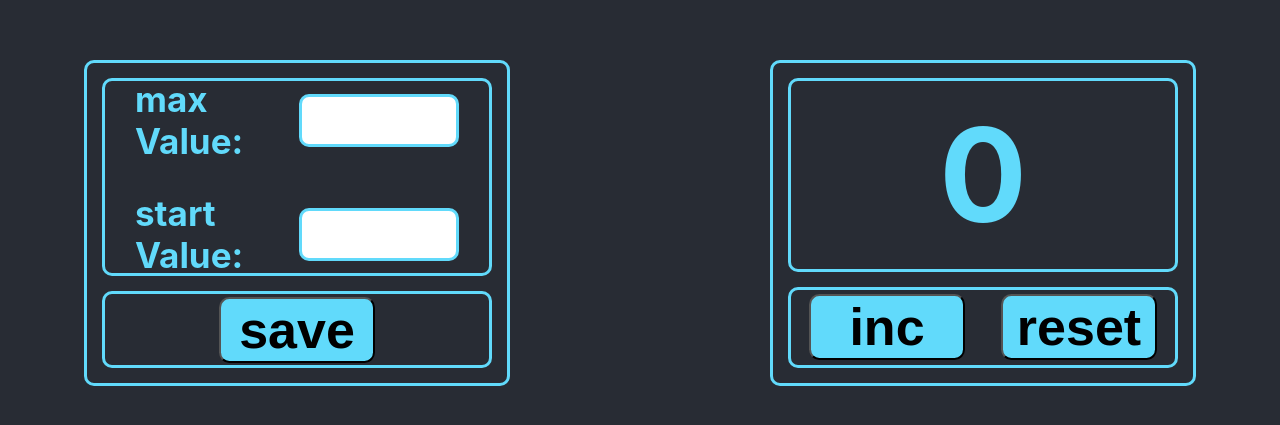
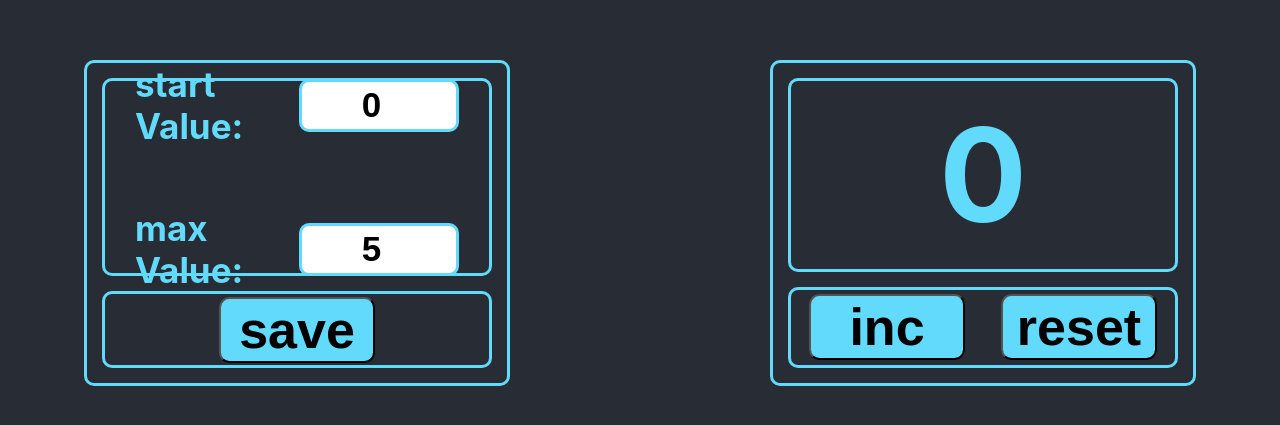
Before and after one commit to regggulus/Counter_React_TS, a React (Create React App) app: page / in a window 1280 px wide. Shown: the part 177-602 px from the top of the page. Built offline with nearby package versions, Linux system fonts and the light colour scheme; the HTML template or start-up script is replaced by a standard one.

Commit message:
props and function

```diff
--- a/src/App.tsx
+++ b/src/App.tsx
@@ -7,20 +7,45 @@ import {SettingsBlock} from "./components/settings_block/SettingsBlock";
 import {GeneralButton} from "./components/superButtons/GeneralButton";
 
 
+export type SettingsType = {
+    title: string
+    value: number
+}
+export type InputValueType = {
+    settingsMax: SettingsType
+    settingsMin: SettingsType
+}
 function App() {
-    const minValue = 0
-    const maxValue = 5
-    const [counter, setCounter] = useState<number>(minValue)
+    //state_1
+    const [inputValue, setInputValue] = useState<InputValueType>(
+        {
+            settingsMax: {
+                title: 'max Value:', value: 5
+            },
+            settingsMin: {
+                title: 'start Value:', value: 0
+            }
+        })
+    //state_2
+    const [counter, setCounter] = useState<number>(inputValue.settingsMin.value)
+
+    const changeMaxValue = (value: number) => {
+        setInputValue({...inputValue, settingsMax: {...inputValue.settingsMax, value} })
+    }
+    const changeMinValue = (value: number) => {
+        setInputValue({...inputValue, settingsMin: {...inputValue.settingsMin, value}})
+    }
     const increase = () => {
-        counter < maxValue && setCounter(counter + 1)
+        counter < inputValue.settingsMax.value && setCounter(counter + 1)
     }
     const reset = () => {
         setCounter(0)
     }
-    const styleForCounter = counter < maxValue ? style.valueBox : `${style.valueBox} ${style.valueBox_maxValue}`
+    const styleForCounter = counter < inputValue.settingsMax.value ? style.valueBox : `${style.valueBox} ${style.valueBox_maxValue}`
     return (
         <div className="App">
-            <SettingsBlock increase={increase} counter={counter} maxValue={maxValue}/>
+            <SettingsBlock increase={increase} counter={counter} settings={inputValue} changeMaxValue={changeMaxValue} changeMinValue={changeMinValue}
+            />
 
             <div className={style.Main_Box}>
                 <Counter counter={counter} style={styleForCounter}/>
@@ -28,7 +53,7 @@ function App() {
                 <div className={buttonStyle.SupperButtons_Box}>
                     <GeneralButton title={'inc'}
                                    callback={increase}
-                                   disabled={counter >= maxValue}/>
+                                   disabled={counter >= inputValue.settingsMax.value}/>
                     <GeneralButton title={'reset'}
                                    callback={reset}
                     />
--- a/src/components/CommonCounterStyles.module.css
+++ b/src/components/CommonCounterStyles.module.css
@@ -13,6 +13,7 @@
 /*p_counter*/
 .valueBox {
     display: flex;
+    flex-direction: column;
     align-items: center;
     justify-content: center;
     color: #61dafb;
--- a/src/components/settings_block/inputValueSettings/InputValueSettingsBlock.module.css
+++ b/src/components/inputValueSettings/InputValueSettingsBlock.module.css
@@ -1,8 +1,9 @@
 .inputGeneralBlock {
     display: flex;
-    justify-content: center;
+    justify-content: space-between;
     align-items: center;
     margin: 30px;
+    /*background-color: #61dafb;*/
 }
 .title{
     font-size: 35px;
--- /dev/null
+++ b/src/components/inputValueSettings/InputValueSettingsBlock.tsx
@@ -0,0 +1,20 @@
+import React from "react";
+import inputStyle from './InputValueSettingsBlock.module.css'
+import {SettingsType} from "../../App";
+import {getValue} from "@testing-library/user-event/dist/utils";
+
+
+export type InputValueSettingsBlock = {
+    settings: SettingsType
+    getValue: (value: number)=> void
+}
+
+export function InputValueSettingsBlock(props: InputValueSettingsBlock) {
+
+                return (
+                    <div className={inputStyle.inputGeneralBlock}>
+                        <div className={inputStyle.title}>{props.settings.title}</div>
+                        <input onChange={(e) => {props.getValue(+e.currentTarget.value)}} className={inputStyle.inputSetting}  value={props.settings.value} type={"number"}/>
+                    </div>
+    )
+}
--- a/src/components/settings_block/SettingsBlock.tsx
+++ b/src/components/settings_block/SettingsBlock.tsx
@@ -1,15 +1,16 @@
 import React from "react";
-import s from './SettingsBlock.module.css'
 import settingStyle from '.././CommonCounterStyles.module.css'
 import buttonStyle from '../superButtons/GeneralButton.module.css'
-import {InputValueSettingsBlock} from "./inputValueSettings/InputValueSettingsBlock";
+import {InputValueSettingsBlock} from "../inputValueSettings/InputValueSettingsBlock";
 import {GeneralButton} from "../superButtons/GeneralButton";
+import {InputValueType} from "../../App";
 
 export type SettingsBlockPropsType = {
-    // title: string
     increase: () => void
     counter: number
-    maxValue: number
+    settings: InputValueType
+    changeMaxValue: (value: number)=>void
+    changeMinValue: (value: number)=>void
 }
 
 export function SettingsBlock(props: SettingsBlockPropsType) {
@@ -18,10 +19,11 @@ export function SettingsBlock(props: SettingsBlockPropsType) {
     return (
         <div className={settingStyle.Main_Box}>
             <div className={settingStyle.valueBox}>
-                <InputValueSettingsBlock/>
+                <InputValueSettingsBlock settings={props.settings.settingsMin} getValue={props.changeMinValue}/>
+                <InputValueSettingsBlock settings={props.settings.settingsMax} getValue={props.changeMaxValue}/>
             </div>
             <div className={buttonStyle.SupperButtons_Box}>
-                <GeneralButton title={'save'} callback={props.increase} disabled={props.counter >= props.maxValue}/>
+                <GeneralButton title={'save'} callback={props.increase} disabled={props.counter >= props.settings.settingsMax.value}/>
 
             </div>
         </div>
--- a/src/components/settings_block/inputValueSettings/InputValueSettingsBlock.tsx
+++ /dev/null
@@ -1,24 +0,0 @@
-import React from "react";
-import inputStyle from './InputValueSettingsBlock.module.css'
-
-
-export type InputValueSettingsBlock = {}
-
-export function InputValueSettingsBlock(props: InputValueSettingsBlock) {
-    const inputValue =
-        [
-            {id: 1, title: 'max Value:'},
-            {id: 2, title: 'start Value:'},
-        ]
-    return (
-        <div>
-            {inputValue.map((v) => {
-                return (
-                    <div className={inputStyle.inputGeneralBlock}>
-                        <div className={inputStyle.title}>{v.title}</div>
-                        <input key={v.id} className={inputStyle.inputSetting} type={"number"}/></div>
-                )
-            })}
-        </div>
-    )
-}
```
